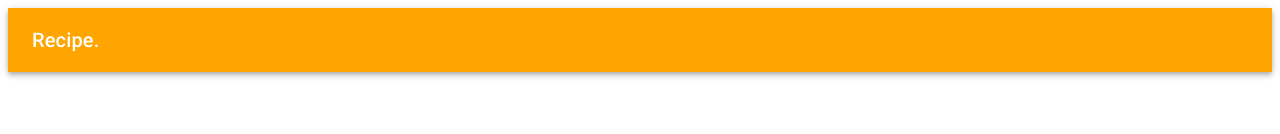
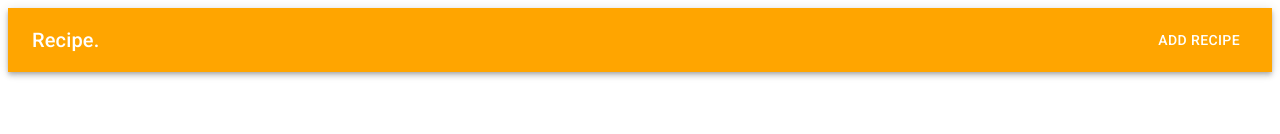
Before and after one commit to minnewanka/recipes, a React (Create React App) app: page / in a window 1280 px wide. Shown: the top 134 px of the page. Built offline with nearby package versions, Linux system fonts and the light colour scheme.

Commit message:
add button

```diff
--- a/src/common/components/NavBar.jsx
+++ b/src/common/components/NavBar.jsx
@@ -1,18 +1,50 @@
 import React from 'react'
+import { withRouter } from 'react-router-dom'
+import { withStyles } from '@material-ui/core/styles'
 import AppBar from '@material-ui/core/AppBar'
 import Toolbar from '@material-ui/core/Toolbar'
 import Typography from '@material-ui/core/Typography'
-const NavBar = () => {
+import Button from '@material-ui/core/Button'
+
+const styles = {
+  root: {
+    flexGrow: 1
+  },
+  title: {
+    flexGrow: 1,
+    '&:hover': {
+      cursor: 'pointer'
+    }
+  }
+}
+
+const NavBar = props => {
+  const { classes } = props
   return (
-    <div>
+    <div className={classes.root}>
       <AppBar position='static'>
         <Toolbar>
-          <Typography variant='h6' color='inherit'>
+          <Typography
+            variant='h6'
+            color='inherit'
+            className={classes.title}
+            onClick={() => {
+              props.history.push('/')
+            }}
+          >
             Recipe.
           </Typography>
+          <Button
+            color='inherit'
+            onClick={() => {
+              props.history.push('/404')
+            }}
+          >
+            Add Recipe
+          </Button>
         </Toolbar>
       </AppBar>
     </div>
   )
 }
-export default NavBar
+export default withRouter(withStyles(styles)(NavBar))
```
